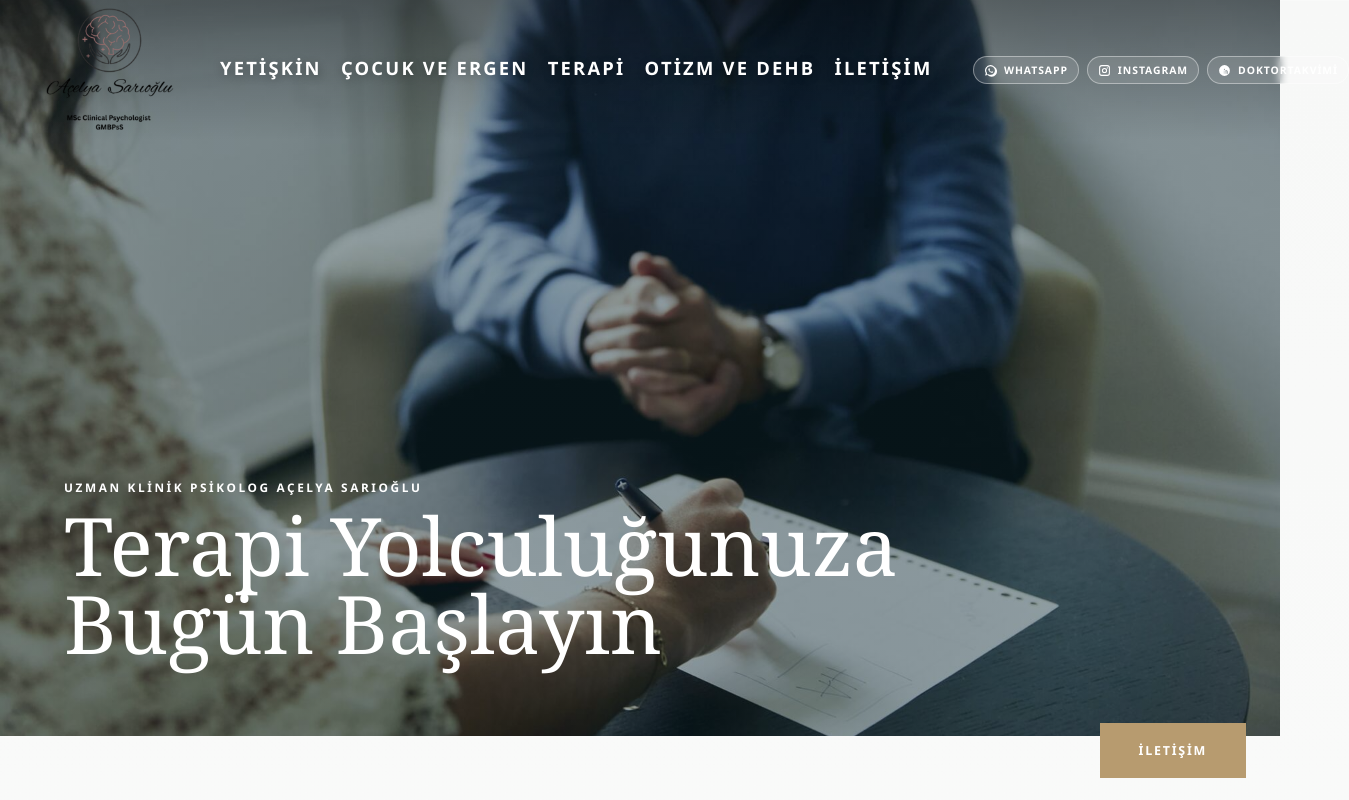
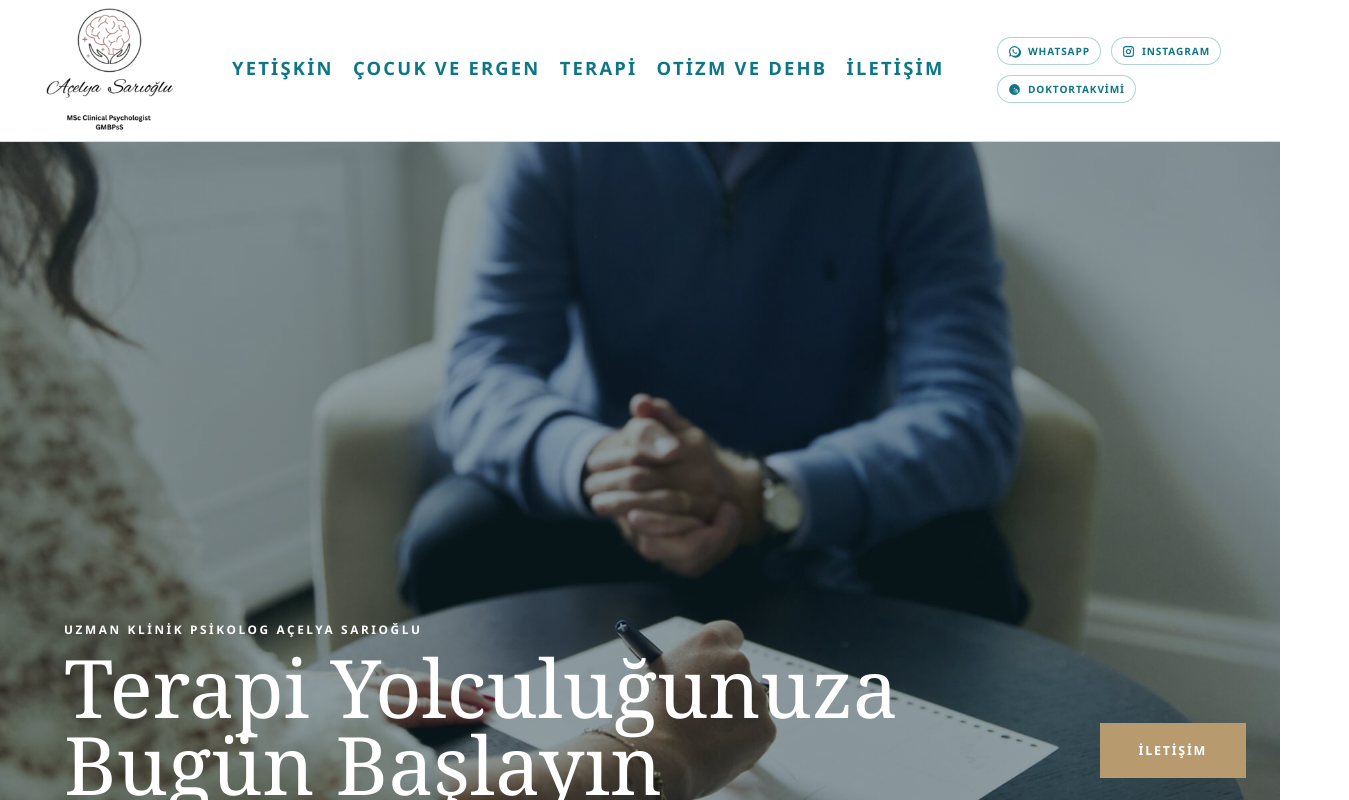
Before and after one commit to OmerYilmazlar/acelya-sarioglu, a React (Vite) app: page / in a window 1280 px wide. Shown: the top 800 px of the page, 1349 px wide, since content can reach past the window. Built offline with nearby package versions, Linux system fonts and the light colour scheme.

Commit message:
fix: revert header layout, use white navbar background like other pages, keep nav items bold

```diff
--- a/src/index.css
+++ b/src/index.css
@@ -57,17 +57,17 @@ a {
 }
 
 .site-header.home-overlay.at-top {
-  position: absolute;
-  background: linear-gradient(to bottom, rgba(0, 0, 0, 0.35), transparent);
-  border-bottom: 0;
-  backdrop-filter: none;
+  position: sticky;
+  background: rgba(255, 255, 255, 0.98);
+  border-bottom: 1px solid var(--line);
+  backdrop-filter: blur(8px);
 }
 
 .site-header.home-overlay:not(.at-top) {
   position: sticky;
-  background: rgba(255, 255, 255, 0.97);
+  background: rgba(255, 255, 255, 0.98);
   border-bottom: 1px solid var(--line);
-  backdrop-filter: blur(6px);
+  backdrop-filter: blur(8px);
 }
 
 .site-header.is-hidden {
@@ -89,33 +89,9 @@ a {
 }
 
 .site-header.home-overlay .header-inner {
-  display: flex;
-  align-items: center;
-  justify-content: space-between;
-  gap: 20px;
-  min-height: auto;
-  padding: 16px 0;
   width: min(1560px, 98%);
-  margin: 0 auto;
-}
-
-.site-header.home-overlay .brand {
-  flex-shrink: 0;
-  margin-right: 0;
-}
-
-.site-header.home-overlay .desktop-nav {
-  flex: 1;
-  justify-content: space-around;
-  margin: 0;
-  gap: clamp(16px, 3vw, 48px);
-}
-
-.site-header.home-overlay .header-social {
-  flex-shrink: 0;
-  justify-content: flex-end;
-  display: flex;
-  gap: 8px;
+  max-width: 1560px;
+  padding: 0 26px;
 }
 
 .site-header:not(.home-overlay) .header-inner {
@@ -243,19 +219,17 @@ a {
 }
 
 .site-header.home-overlay .header-social {
-  margin-left: 0;
+  margin-left: auto;
 }
 
 .site-header.home-overlay.at-top .header-social .social-link {
-  color: #ffffff;
-  border-color: rgba(255, 255, 255, 0.4);
-  background: rgba(255, 255, 255, 0.12);
-  font-size: 0.65rem;
-  backdrop-filter: blur(4px);
+  color: var(--teal);
+  border-color: rgba(14, 118, 135, 0.32);
+  background: #ffffff;
 }
 
 .site-header.home-overlay.at-top .header-social .social-link:hover {
-  background: rgba(255, 255, 255, 0.18);
+  background: #f5fbfc;
 }
 
 .site-header.home-overlay:not(.at-top) .header-social .social-link {
@@ -281,9 +255,19 @@ a {
   color: var(--teal);
 }
 
+.site-header.home-overlay.at-top .nav-button {
+  color: var(--teal);
+  text-shadow: none;
+  font-weight: 700;
+}
+
 .site-header.home-overlay .nav-button.active {
   border-bottom-color: #ffffff;
   text-shadow: 0 2px 8px rgba(0, 0, 0, 0.25);
+}
+
+.site-header.home-overlay.at-top .nav-button.active {
+  border-bottom-color: var(--teal);
 }
 
 .site-header.home-overlay:not(.at-top) .nav-button.active {
```
